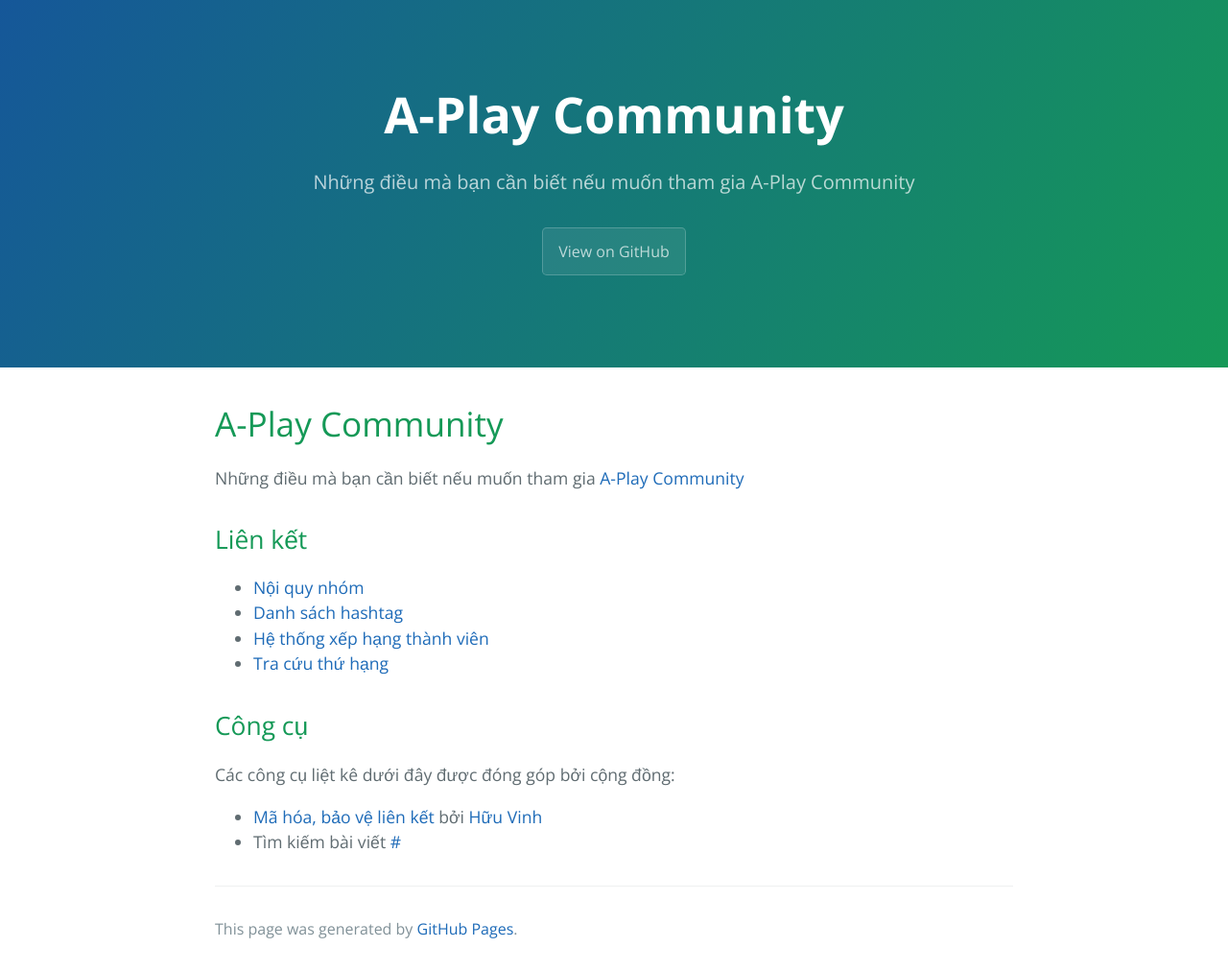
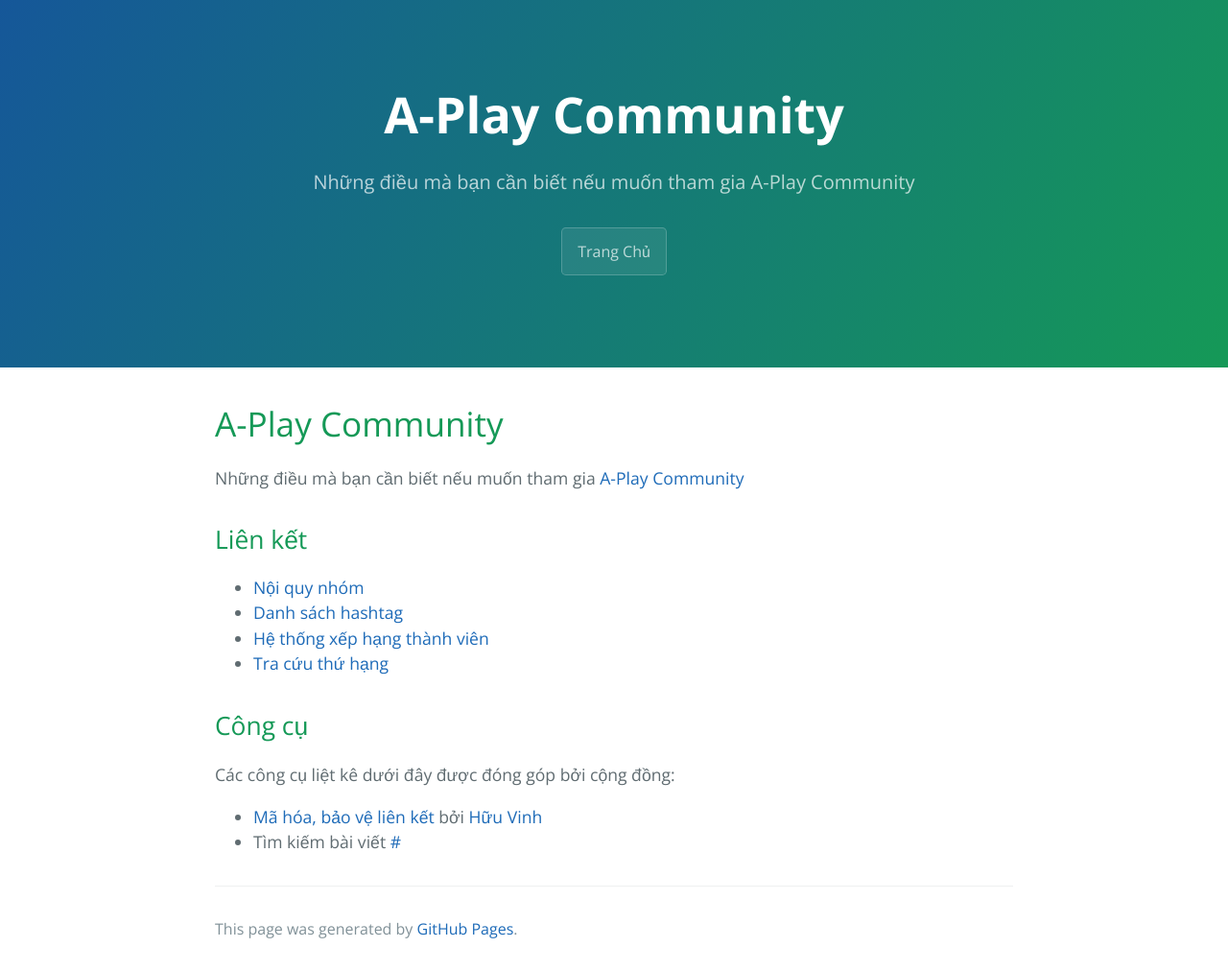
Before and after one commit to huuvinhvn/aplay, a Jekyll site: the page built from index.md, in a window 1280 px wide. Shown: the whole page at 96% size. Built offline with Jekyll 4.4.1, drawn with Linux system fonts in a browser that asks for light colours; our own code applies the rules of GitHub Pages for plain Markdown files.

Commit message:
Update default.html

```diff
--- a/_layouts/default.html
+++ b/_layouts/default.html
@@ -26,7 +26,7 @@
       <h1 class="project-name">{{ site.title | default: site.github.repository_name }}</h1>
       <h2 class="project-tagline">{{ site.description | default: site.github.project_tagline }}</h2>
       {% if site.github.is_project_page %}
-        <a href="{{ site.github.url }}" class="btn">View on GitHub</a>
+        <a href="{{ site.github.url }}" class="btn">Trang Chủ</a>
       {% endif %}
       {% if site.show_downloads %}
 
```
